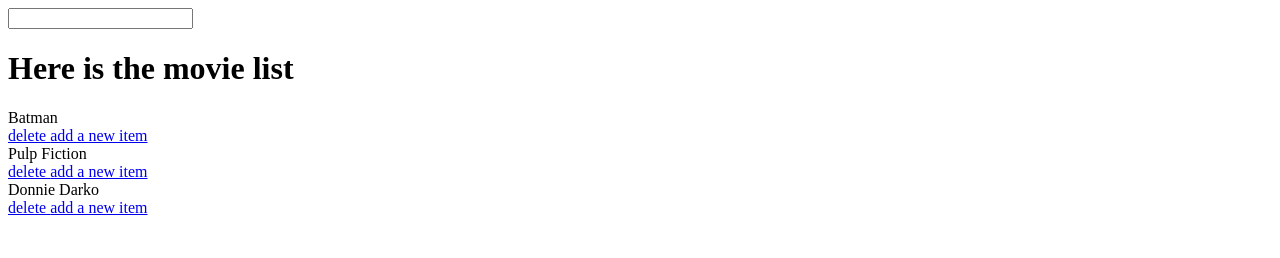
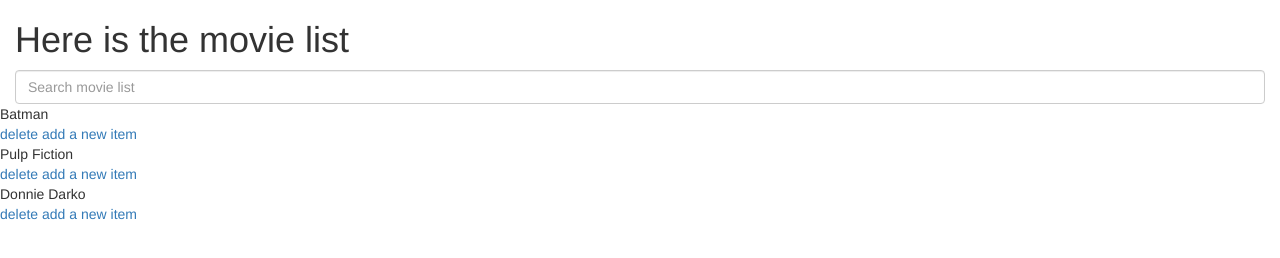
Before and after one commit to alinsalaru/iWatchedDB, a React app: page / in a window 1280 px wide. Built offline with nearby package versions, Linux system fonts and the light colour scheme.

Commit message:
added bootstrap and reactbootstrap support, revised ui experience

```diff
--- a/components/container.js
+++ b/components/container.js
@@ -51,10 +51,10 @@ export default class Container extends Component{
 				return <MovieRow key={movie.id} data={movie} actions={actions} />
 			});
 		return (
-			<div id="container">
+			<div className="container-fluid">
+				<h1>{(rows.length>0) ?  'Here is the movie list': 'You have no movies'}</h1>
 				<Search onSearch={this.searchmovie}/>
 				{(rows.length===0) && <a href="#" onClick={function() {actions.addMovie(searchValue)}}>Add missing movie</a> }
-				<h1>{(rows.length>0) ?  'Here is the movie list': 'You have no movies'}</h1>
 				{rows}
 			</div>
 		)
--- a/components/movierow.js
+++ b/components/movierow.js
@@ -4,7 +4,7 @@ import ButtonsRow from './buttonsrow';
 //stateless
 export default (props)=>{
 	return (
-		<div className="movierow">
+		<div className="row movierow">
 			{props.data.name}
 			<ButtonsRow movie={props.data} actions={props.actions}/>
 		</div>
--- a/components/searchcomponent.js
+++ b/components/searchcomponent.js
@@ -3,7 +3,8 @@ import React from 'react';
 export default ({onSearch})=>{
 	return (
 		<div>
-			<input type="text" onChange={(element)=>onSearch(element.target.value)} />
+			<input type="text" className="form-control" placeholder="Search movie list"
+				   onChange={(element)=>onSearch(element.target.value)} />
 		</div>
 	);
 }
--- a/index.html
+++ b/index.html
@@ -1,6 +1,8 @@
 <html>
   <head>
   	<title>iWatchedDB</title>
+  	<!-- Latest compiled and minified bootstrap CSS -->
+	<link rel="stylesheet" href="https://maxcdn.bootstrapcdn.com/bootstrap/latest/css/bootstrap.min.css">
   </head>
   <body>
   	<div id="main"></div>
--- a/package.json
+++ b/package.json
@@ -15,10 +15,10 @@
     "babel-loader": "^6.2.4",
     "babel-preset-es2015": "^6.9.0",
     "babel-preset-react": "^6.5.0",
-    "bootstrap": "^3.3.6",
     "eslint": "^2.11.0",
     "eslint-loader": "^1.3.0",
     "node-libs-browser": "^1.0.0",
+    "react-bootstrap": "^0.29.5",
     "webpack": "^1.13.1",
     "webpack-dev-server": "^1.14.1"
   },
```
